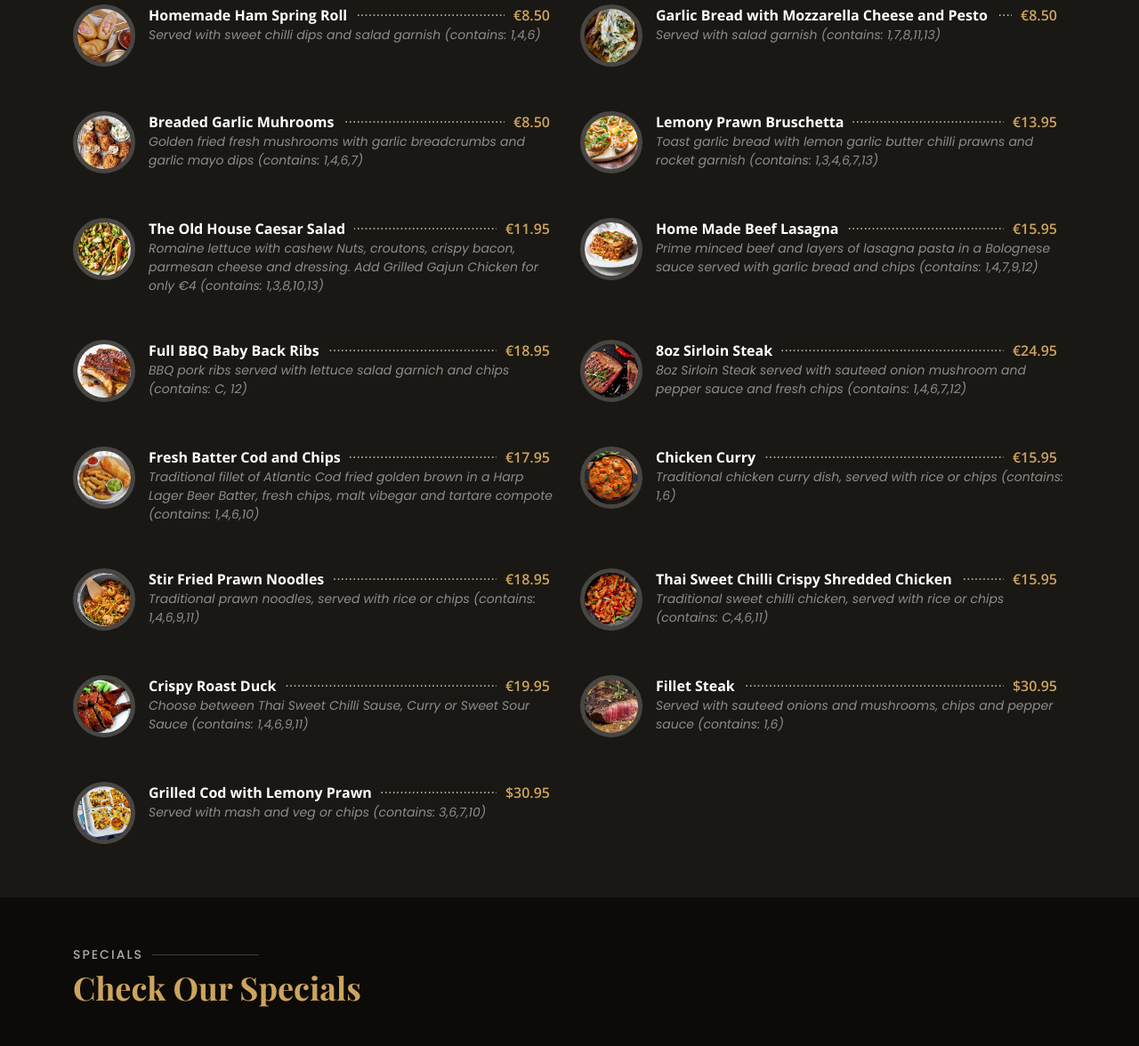
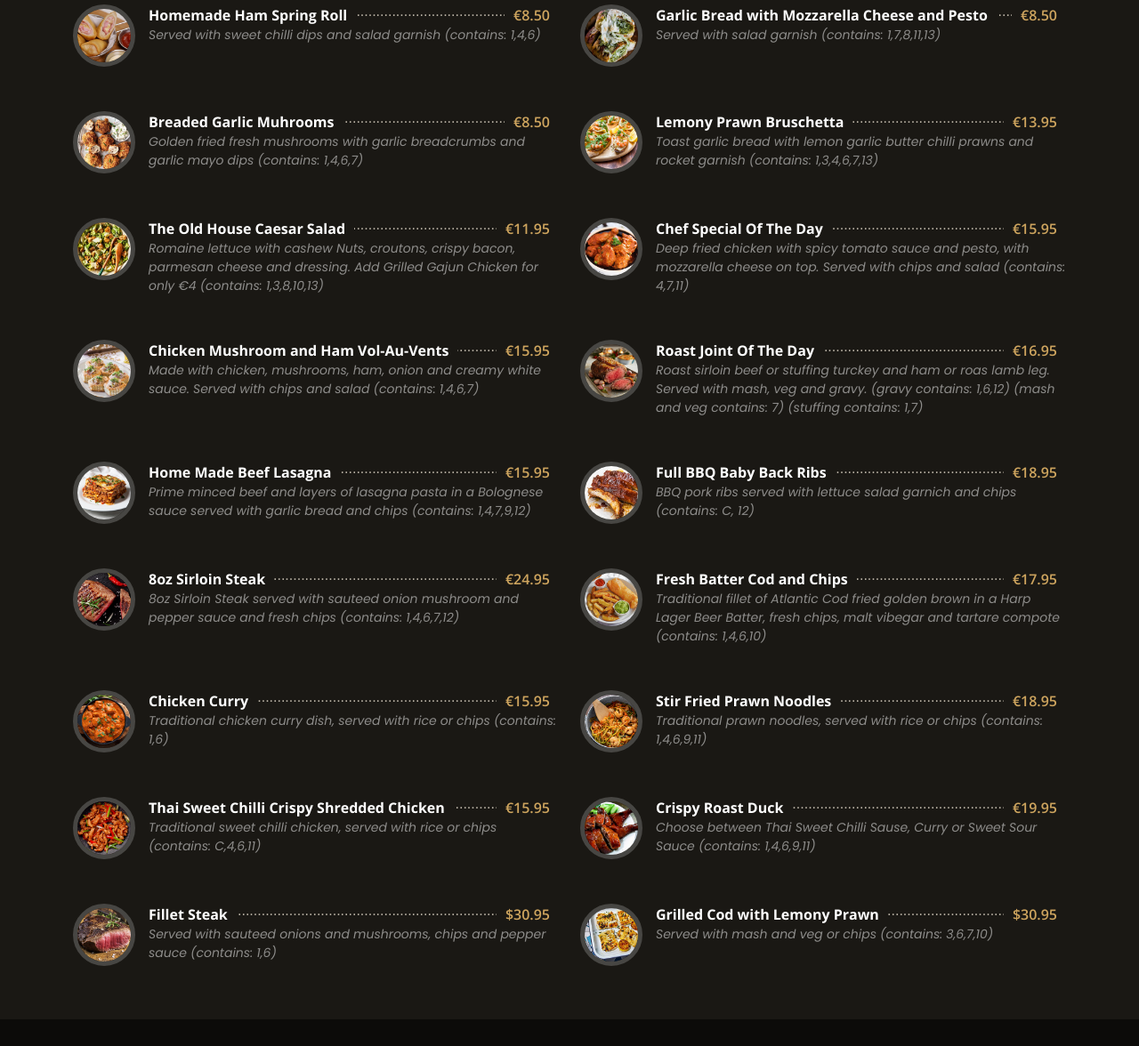
Before and after one commit to pauldzvonyk/old_house, a Flask app: page / in a window 1280 px wide. Shown: the part 2667-3843 px from the top of the page at 89% size. Run offline with Flask 3, Linux system fonts and the light colour scheme; some libraries are stand-ins or nearby versions; some web fonts are replaced.

Commit message:
main course section

```diff
--- a/The_Old_House/templates/index.html
+++ b/The_Old_House/templates/index.html
@@ -354,6 +354,46 @@
           <!-- End Menu Starters Section -->
 
           <!--  ======= Menu Main Section ======= -->
+
+          <div class="col-lg-6 menu-item filter-main">
+            <img src="{{ url_for('static', filename='assets/img/menu/main_course/chef-special-of-the-day.jpg') }}"
+              class="menu-img" alt="Chef Special Of The Day">
+            <div class="menu-content">
+              <a>Chef Special Of The Day</a><span>€15.95
+              </span>
+            </div>
+            <div class="menu-ingredients">
+              Deep fried chicken with spicy tomato sauce and pesto, with mozzarella cheese on top. Served with chips and
+              salad (contains: 4,7,11)
+            </div>
+          </div>
+
+          <div class="col-lg-6 menu-item filter-main">
+            <img
+              src="{{ url_for('static', filename='assets/img/menu/main_course/chicken-mushroom-and-ham-vol-au-vents.jpeg') }}"
+              class="menu-img" alt="Chicken Mushroom and Ham Vol-Au-Vents">
+            <div class="menu-content">
+              <a>Chicken Mushroom and Ham Vol-Au-Vents</a><span>€15.95
+              </span>
+            </div>
+            <div class="menu-ingredients">
+              Made with chicken, mushrooms, ham, onion and creamy white sauce. Served with chips and salad (contains:
+              1,4,6,7)
+            </div>
+          </div>
+
+          <div class="col-lg-6 menu-item filter-main">
+            <img src="{{ url_for('static', filename='assets/img/menu/main_course/roast-joint-of-the-day.jpg') }}"
+              class="menu-img" alt="Roast Joint Of The Day">
+            <div class="menu-content">
+              <a>Roast Joint Of The Day</a><span>€16.95
+              </span>
+            </div>
+            <div class="menu-ingredients">
+              Roast sirloin beef or stuffing turckey and ham or roas lamb leg. Served with mash, veg and gravy. (gravy
+              contains: 1,6,12) (mash and veg contains: 7) (stuffing contains: 1,7)
+            </div>
+          </div>
 
           <div class="col-lg-6 menu-item filter-main">
             <img src="{{ url_for('static', filename='assets/img/menu/lasagna.jpg') }}" class="menu-img" alt="">
```
Also changed, not shown: The_Old_House/static/assets/img/menu/main_course/chef-special-of-the-day.jpg (added), The_Old_House/static/assets/img/menu/main_course/chicken-mushroom-and-ham-vol-au-vents.jpeg (added), The_Old_House/static/assets/img/menu/main_course/roast-joint-of-the-day.jpg (added).
